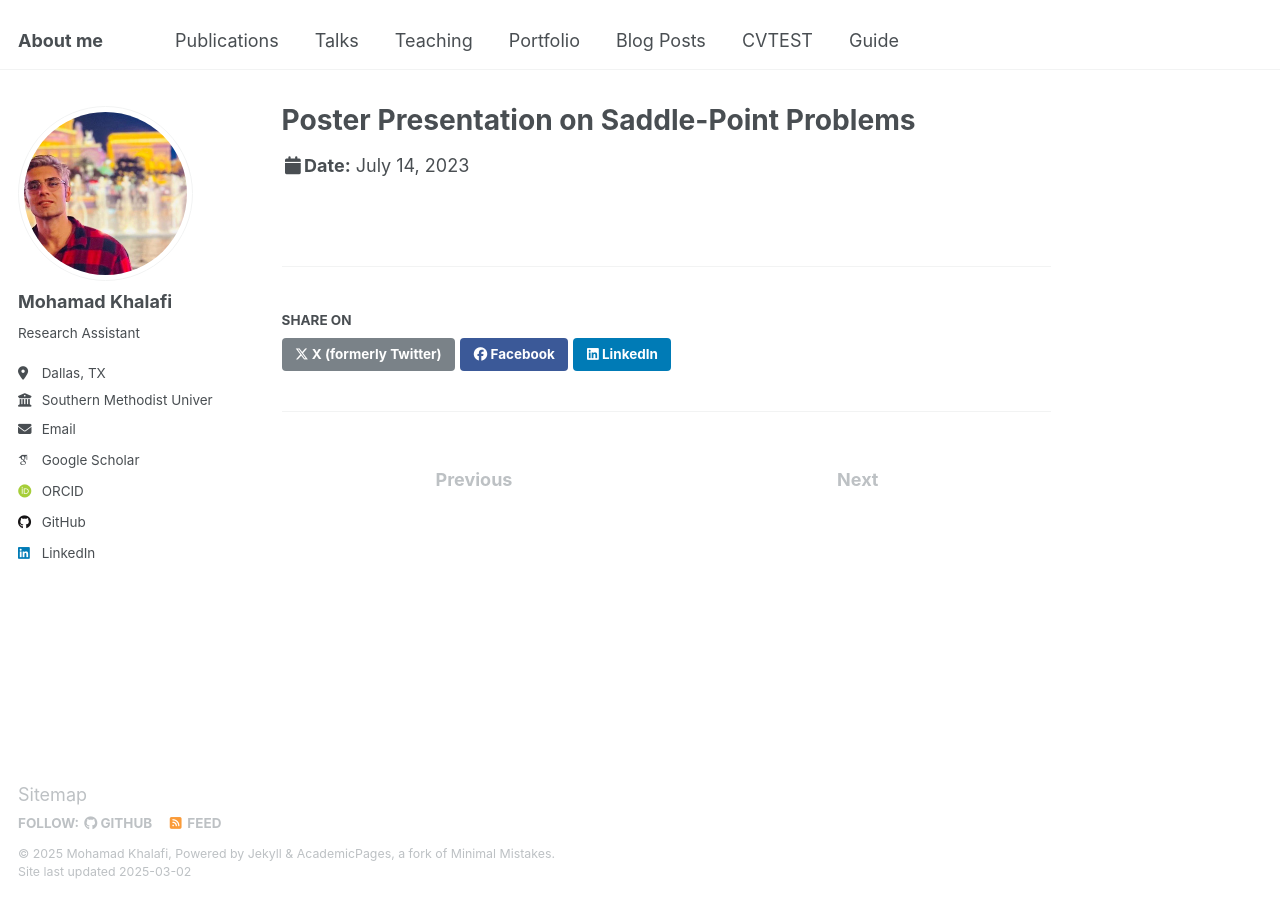
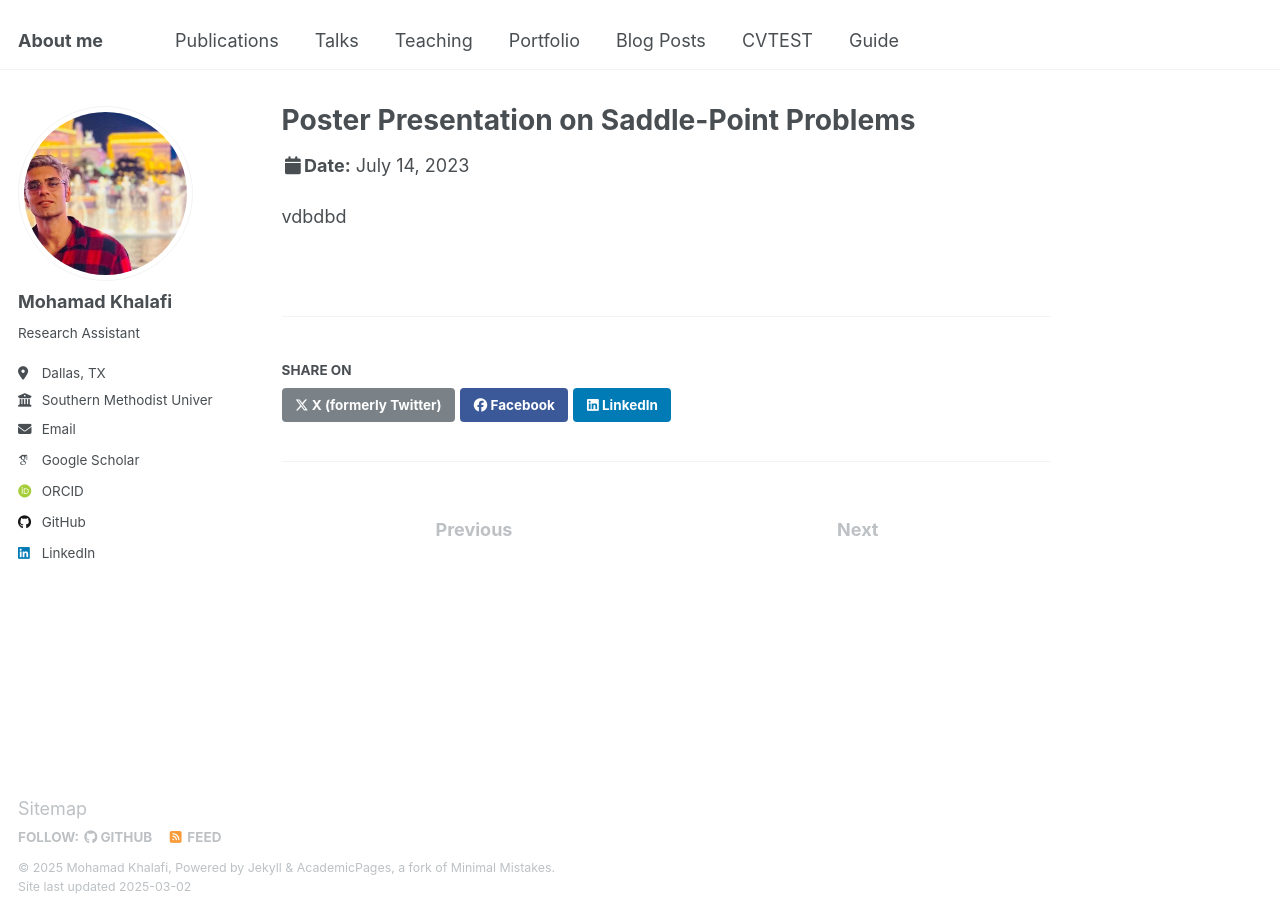
Before and after one commit to Mohammadkhf/mohammadkhf.github.io, a Jekyll site: the page built from _talks/2012-03-01-talk-1.md, in a window 1280 px wide. Built offline with Jekyll 4.4.1, drawn with Linux system fonts in a browser that asks for light colours; some web fonts are replaced.

Commit message:
Update 2012-03-01-talk-1.md

```diff
--- a/_talks/2012-03-01-talk-1.md
+++ b/_talks/2012-03-01-talk-1.md
@@ -6,5 +6,7 @@ permalink: /talks/ICML
 venue: "International conference on machine learning (ICML), 2023"
 date: 2023-07-14
 location: "Honolulu, HI, USA"
-posterurl: 'http://mohammadkhf.github.io/files/postericml.pdf'
+paperurl: 'http://mohammadkhf.github.io/files/postericml.pdf'
 ---
+
+vdbdbd
```
